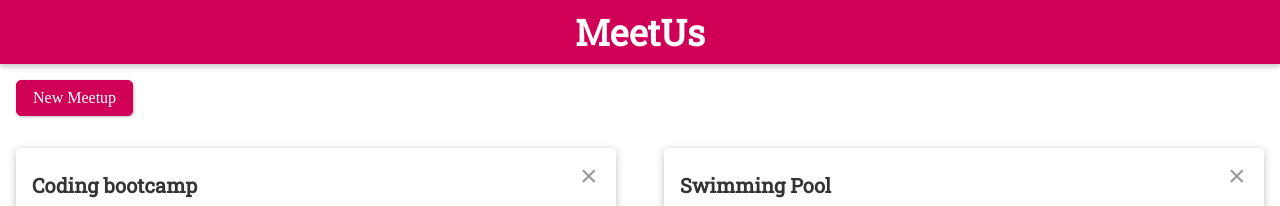
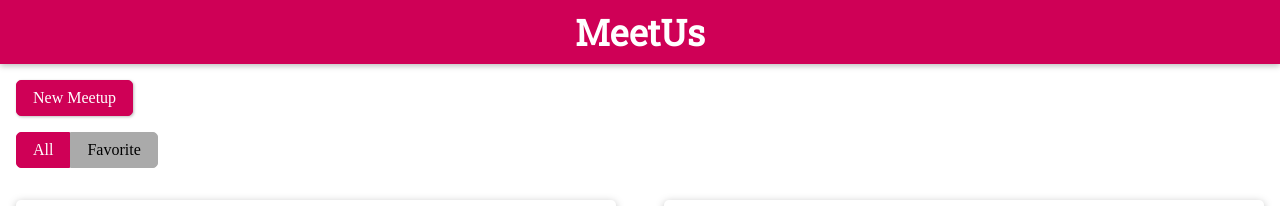
Before and after one commit to sholeh007/My-App-Svelte, a Svelte app: page / in a window 1280 px wide. Shown: the top 206 px of the page. Built offline with nearby package versions, Linux system fonts and the light colour scheme.

Commit message:
menambah fitur filter

```diff
--- a/src/MeetUp/MeetGrid.svelte
+++ b/src/MeetUp/MeetGrid.svelte
@@ -1,26 +1,42 @@
 <script>
   import MeetItem from "./MeetItem.svelte";
+  import MeetupFilter from "../MeetUp/MeetupFilter.svelte";
 
   export let meets;
+  let favOnly = false;
+
+  $: filterSet = favOnly ? meets.filter((item) => item.isFavorite) : meets;
+
+  const setFilter = (event) => {
+    favOnly = event.detail === 1;
+  };
 </script>
 
 <style>
-  section {
+  #meetups {
     width: 100%;
     display: grid;
     grid-template-columns: 1fr;
     grid-gap: 1rem;
   }
 
+  #meetup-controls {
+    margin: 1rem;
+  }
+
   @media (min-width: 768px) {
-    section {
+    #meetups {
       grid-template-columns: repeat(2, 1fr);
     }
   }
 </style>
 
-<section>
-  {#each meets as meet}
+<section id="meetup-controls">
+  <MeetupFilter on:select={setFilter} />
+</section>
+
+<section id="meetups">
+  {#each filterSet as meet}
     <MeetItem
       id={meet.id}
       title={meet.title}
--- /dev/null
+++ b/src/MeetUp/MeetupFilter.svelte
@@ -0,0 +1,59 @@
+<script>
+  import { createEventDispatcher } from "svelte";
+
+  const dispatch = createEventDispatcher();
+
+  let activeButton = 0;
+</script>
+
+<style>
+  div {
+    font-size: 0px;
+  }
+
+  button {
+    background: #aaaaaa;
+    font: inherit;
+    font-size: 1rem;
+    cursor: pointer;
+    border: 1px solid #aaaaaa;
+    padding: 0.5rem 1rem;
+  }
+
+  button:focus {
+    outline: none;
+  }
+
+  button:first-of-type {
+    border-radius: 5px 0 0 5px;
+  }
+
+  button:last-of-type {
+    border-radius: 0 5px 5px 0;
+  }
+
+  button:hover,
+  button:active,
+  .active {
+    background: #cf0056;
+    border-color: #cf0056;
+    color: white;
+  }
+</style>
+
+<div>
+  <button
+    type="button"
+    class:active={activeButton === 0}
+    on:click={() => {
+      activeButton = 0;
+      dispatch('select', 0);
+    }}>All</button>
+  <button
+    type="button"
+    class:active={activeButton === 1}
+    on:click={() => {
+      activeButton = 1;
+      dispatch('select', 1);
+    }}>Favorite</button>
+</div>
```
